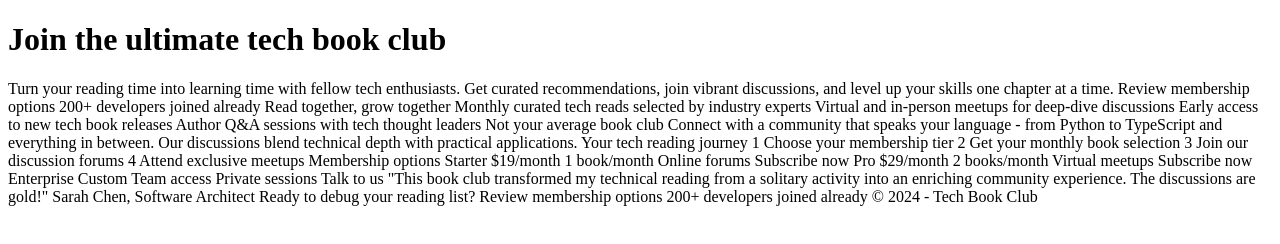
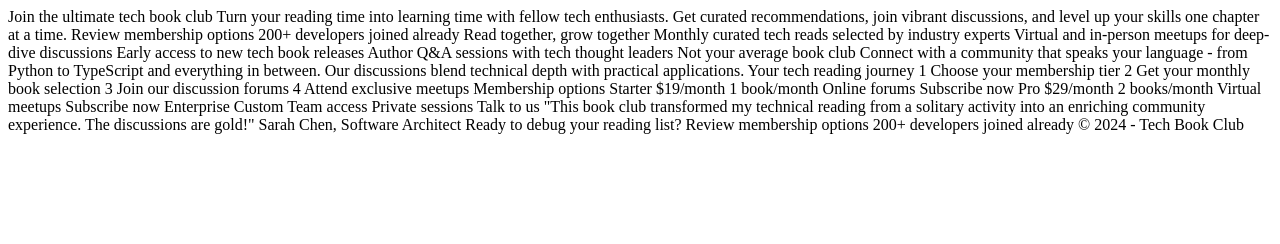
Before and after one commit to Ijndi/tech-book-club-landing-page, a plain HTML site: page index.html in a window 1280 px wide. Drawn offline with Linux system fonts and the light colour scheme.

Commit message:
update index.html

```diff
--- a/index.html
+++ b/index.html
@@ -9,12 +9,8 @@
   <title>Tech book club</title>
 </head>
 <body>
-  <div>
-      <h1 class="title">
-     Join the ultimate tech book club
-      </h1>
-    </div>
 
+  Join the ultimate tech book club
 
   Turn your reading time into learning time with fellow tech enthusiasts.
   Get curated recommendations, join vibrant discussions, and level up your
```
